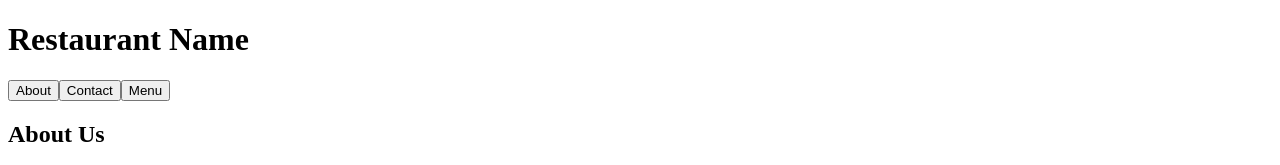
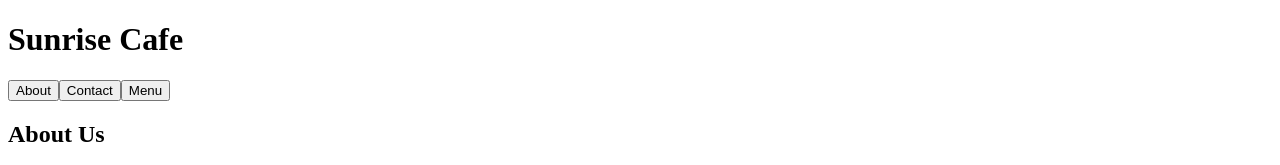
Before and after one commit to Roualeyn/Odin-Project-09-Restaurant-Page, a website built with webpack: page dist/index.html in a window 1280 px wide. Shown: the top 165 px of the page. Built offline with nearby package versions, Linux system fonts and the light colour scheme; files whose address does not match are found by name.

Commit message:
Give Restaurant a Name

```diff
--- a/src/index.js
+++ b/src/index.js
@@ -5,7 +5,7 @@ import menu from "./menu.js";
 ///////////////// Create Header Bar /////////////////
 const header = document.createElement("header");
 const headerTitle = document.createElement("h1");
-headerTitle.textContent = "Restaurant Name";
+headerTitle.textContent = "Sunrise Cafe";
 header.appendChild(headerTitle);
 
 const navBar = document.createElement("nav");
```
Also changed, not shown: dist/index.html.
